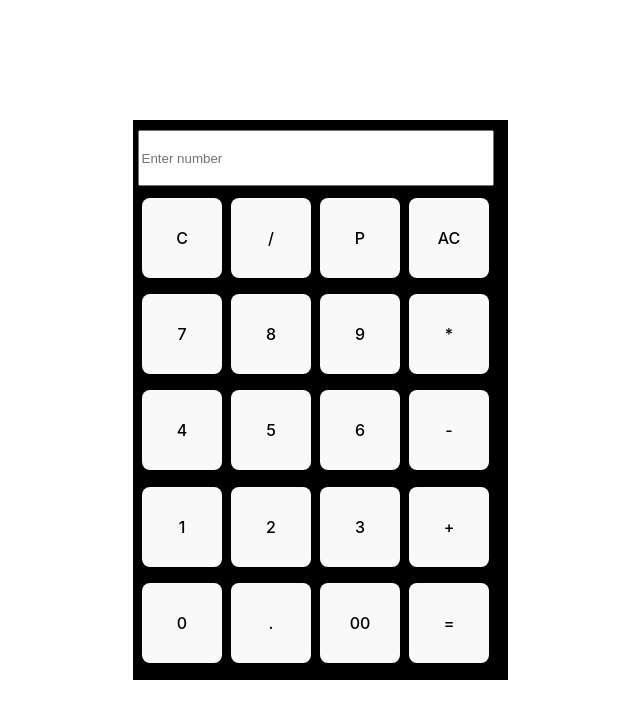
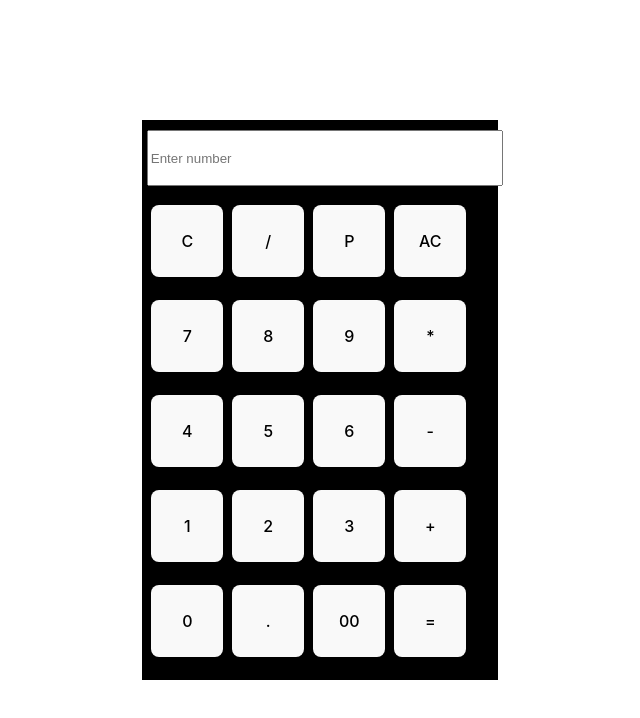
Before and after one commit to Harsh093-k/Calculator, a React (Vite) app: page / in a window 1280 px wide. Shown: the top 718 px of the page, without its empty margins (320-960 px from the left). Built offline with nearby package versions, Linux system fonts and the light colour scheme.

Commit message:
Update Calculator.css

```diff
--- a/src/Calculator.css
+++ b/src/Calculator.css
@@ -1,6 +1,6 @@
 .outter{
     height: 34.375rem;
-    width: 22.813rem;
+    width: 21.65rem;
     background-color: black;
     border: 5px solid black;
     text-align: center;
@@ -19,8 +19,8 @@
 
 
  .btn{
-   height: 5rem;
-   width: 5rem;
+   height: 4.5rem;
+   width: 4.5rem;
    margin: 4.5px;
    padding: "30px 40px";
    font-size:" 20px";
```
